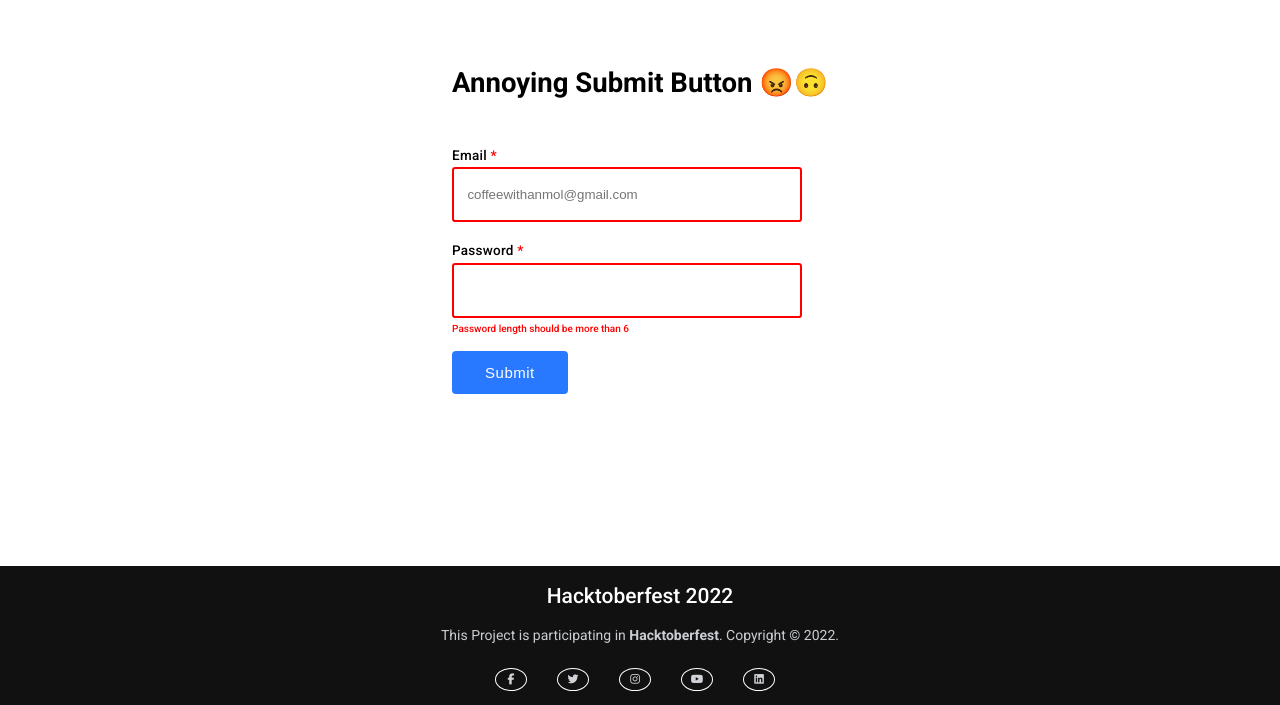
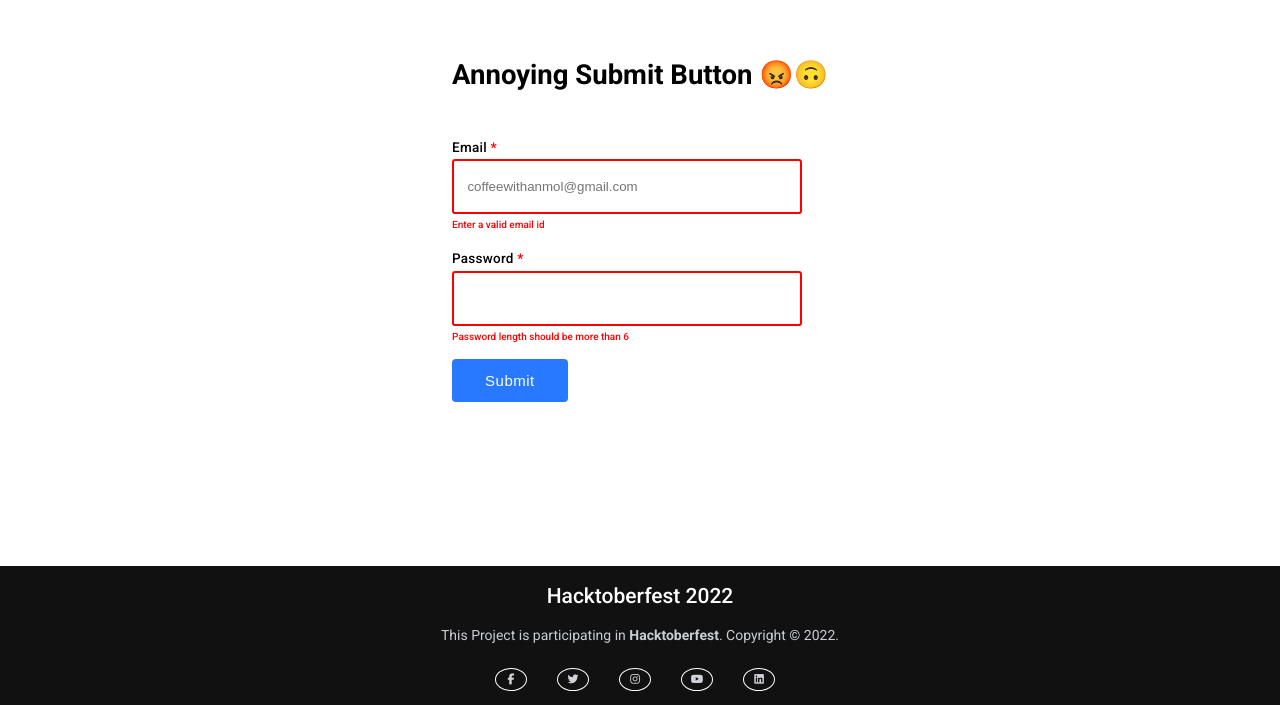
Before and after one commit to fineanmol/Annoying-submit-button, a React (Create React App) app: page / in a window 1280 px wide. Shown: the part 106-811 px from the top of the page. Built offline with nearby package versions, Linux system fonts and the light colour scheme.

Commit message:
E-mail validation support added with Regex validation and logics added to work with annoying button submit logic

```diff
--- a/src/App.js
+++ b/src/App.js
@@ -17,13 +17,24 @@ function App() {
 
   const annoyingSubmitButton = () => {
     setShowToast(false);
-    if (form.password.length <= 6) {
+
+    if (form.password.length <= 6 || !validateEmail(form.email)) {
       setToggleClass((prevState) => !prevState);
       setShowToast(true);
       setTimeout(() => {
         setShowToast(false);
       }, 1000)
     }
+
+
+  };
+
+  const validateEmail = (email) => {
+    return String(email)
+      .toLowerCase()
+      .match(
+        /^(([^<>()[\]\\.,;:\s@"]+(\.[^<>()[\]\\.,;:\s@"]+)*)|(".+"))@((\[[0-9]{1,3}\.[0-9]{1,3}\.[0-9]{1,3}\.[0-9]{1,3}\])|(([a-zA-Z\-0-9]+\.)+[a-zA-Z]{2,}))$/
+      );
   };
 
   return (
@@ -40,7 +51,7 @@ function App() {
               Email <span className="requiredLabel">*</span>
             </label>
             <input
-              className={`input ${form.email.length < 6 ? 'wrong-input' : 'correct-input'
+              className={`input ${!validateEmail(form.email) ? 'wrong-input' : 'correct-input'
                 }`}
               type="email"
               name="email"
@@ -50,6 +61,15 @@ function App() {
               tabIndex={-1}
               required
             />
+          </div>
+          <div>
+            {!validateEmail(form.email) ? (
+              <p className="warning-message">
+                Enter a valid email id
+              </p>
+            ) : (
+              ''
+            )}
           </div>
           <div className="input-block">
             <label className="label">
@@ -81,7 +101,7 @@ function App() {
           >
             <button
               tabIndex={-1}
-              className={`submit-button ${form.password.length > 6 ? 'button-success' : ''
+              className={`submit-button ${(form.password.length > 6 && validateEmail(form.email) )? 'button-success' : ''
                 }`}
               onMouseEnter={annoyingSubmitButton}
             >
```
